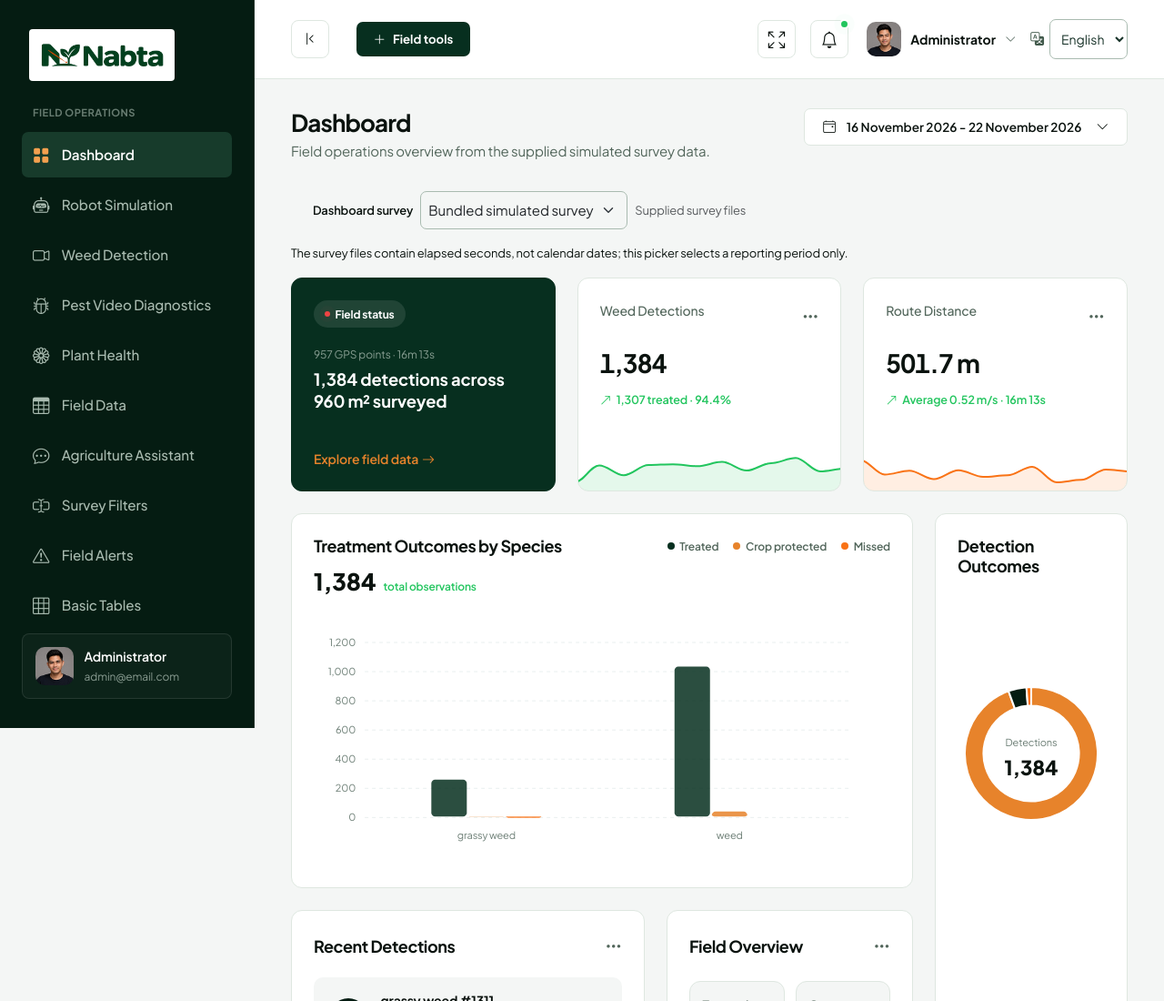
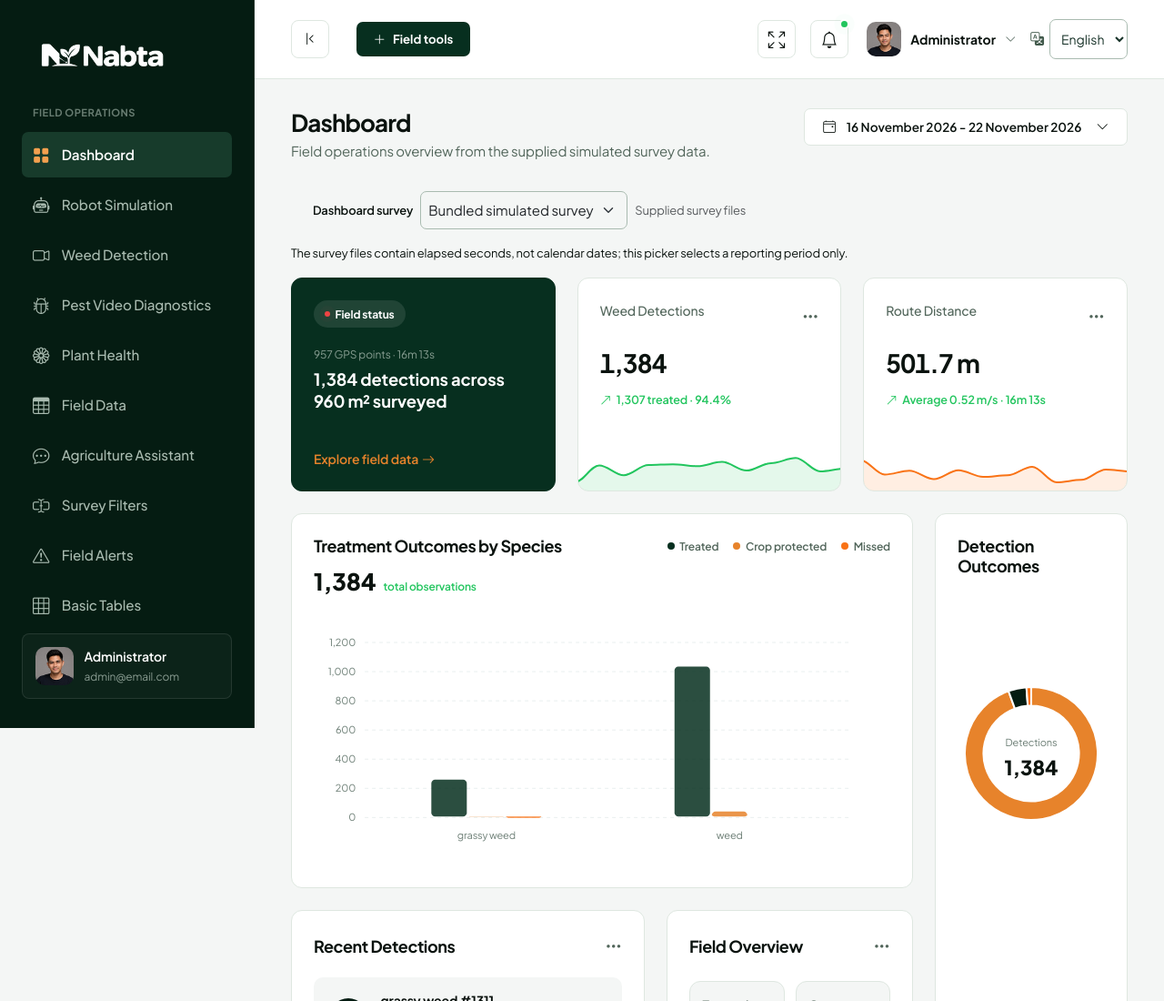
Before and after one commit to hathami22/F-AI-R_KIZUNA, a plain HTML site: page index.html in a window 1280 px wide. Shown: the top 1100 px of the page at 91% size. Drawn offline with Linux system fonts and the light colour scheme.

Commit message:
Make sidebar Nabta logo white on transparent background

```diff
--- a/assets/css/main.css
+++ b/assets/css/main.css
@@ -180,7 +180,8 @@ a:hover {
     max-width: 100%;
     height: auto;
     padding: 4px 6px;
-    background-color: #FFFFFF;
+    background-color: transparent;
+    filter: brightness(0) invert(1);
     border-radius: 4px;
 }
 
--- a/index.html
+++ b/index.html
@@ -20,7 +20,7 @@
   <link rel="stylesheet" href="assets/libs/flatpickr/flatpickr.min.css">
 
   <!-- Main Design System & Custom Stylesheet -->
-  <link rel="stylesheet" href="assets/css/main.css?v=2">
+  <link rel="stylesheet" href="assets/css/main.css?v=3">
   <link rel="stylesheet" href="assets/css/i18n.css?v=1">
   <script src="assets/js/translations.js?v=1"></script>
   <script src="assets/js/i18n.js?v=1"></script>
```
Also changed, not shown: field-assistant.html (+1 -1 lines), field-data.html (+1 -1 lines), page-404.html (+1 -1 lines), page-blank.html (+1 -1 lines), page-login.html (+1 -1 lines), pest-detection.html (+1 -1 lines), plant-health.html (+1 -1 lines), simulation.html (+1 -1 lines), tables-basic.html (+1 -1 lines), ui-buttons.html (+1 -1 lines), ui-forms.html (+1 -1 lines), weed-detection.html (+1 -1 lines).
